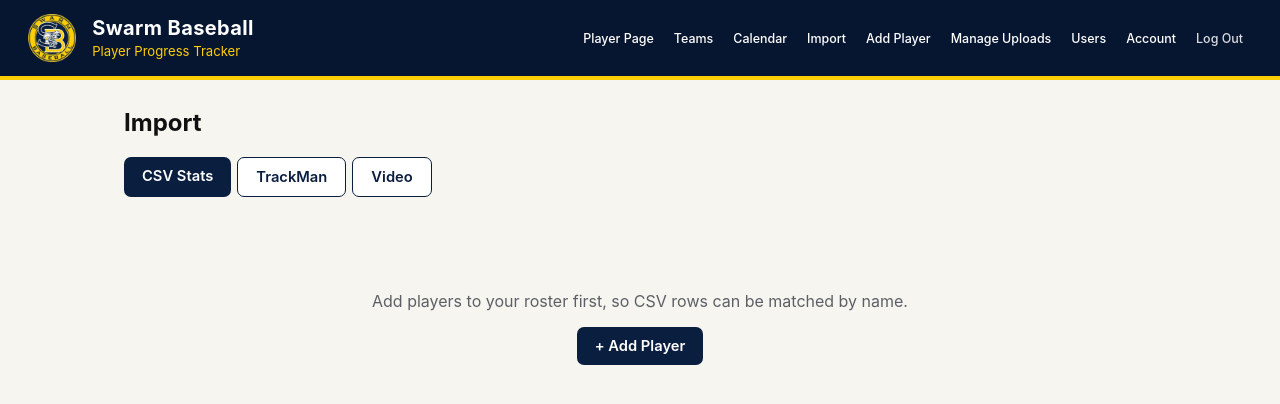
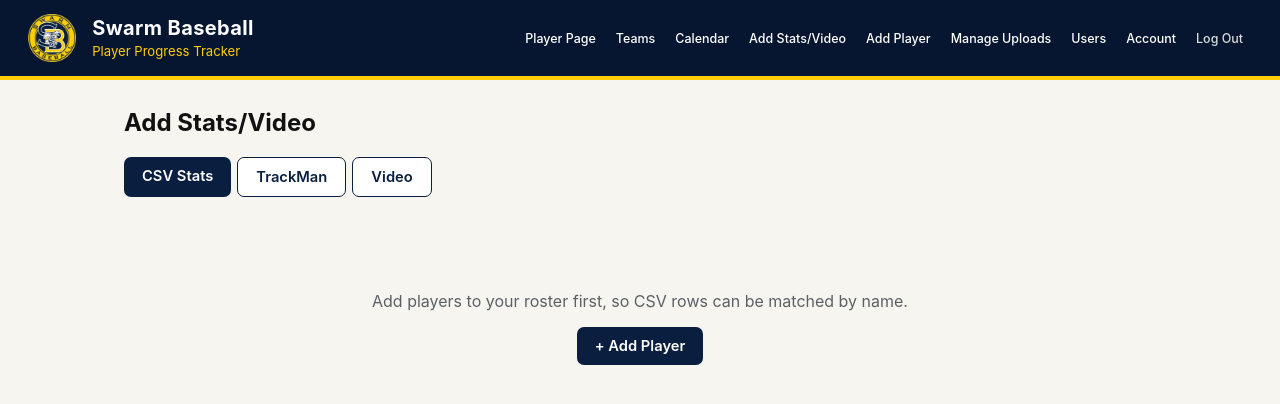
Before and after one commit to rinterdonatos/pitching-tracker-template, a Flask app: page /upload/csv in a window 1280 px wide. Shown: the top 404 px of the page. Run offline with Flask 3, Linux system fonts and the light colour scheme; the visitor is signed in with stand-in values (Sample User, id 1); data that the repository does not hold is empty.

Commit message:
Changed terminology

```diff
--- a/templates/base.html
+++ b/templates/base.html
@@ -18,7 +18,7 @@
       <a href="{{ url_for('index') }}">Player Page</a>
       <a href="{{ url_for('teams_page') }}">Teams</a>
       <a href="{{ url_for('lesson_calendar') }}">Calendar</a>
-      <a href="{{ url_for('upload_csv') }}">Import</a>
+      <a href="{{ url_for('upload_csv') }}">Add Stats/Video</a>
       <a href="{{ url_for('add_player') }}">Add Player</a>
       <a href="{{ url_for('manage_uploads') }}">Manage Uploads</a>
       {% if session.get('is_admin') %}<a href="{{ url_for('users_page') }}">Users</a>{% endif %}
--- a/templates/upload_csv.html
+++ b/templates/upload_csv.html
@@ -1,7 +1,7 @@
 {% extends "base.html" %}
 {% block title %}Import Stats - Swarm Baseball{% endblock %}
 {% block content %}
-  <div class="page-title"><h2>Import</h2></div>
+  <div class="page-title"><h2>Add Stats/Video</h2></div>
   {% with active = 'csv' %}{% include "_import_tabs.html" %}{% endwith %}
 
   {% if not players %}
--- a/templates/upload_trackman.html
+++ b/templates/upload_trackman.html
@@ -1,7 +1,7 @@
 {% extends "base.html" %}
 {% block title %}Import TrackMan - Swarm Baseball{% endblock %}
 {% block content %}
-  <div class="page-title"><h2>Import</h2></div>
+  <div class="page-title"><h2>Add Stats/Video</h2></div>
   {% with active = 'trackman' %}{% include "_import_tabs.html" %}{% endwith %}
 
   {% if not players %}
--- a/templates/upload_video.html
+++ b/templates/upload_video.html
@@ -1,7 +1,7 @@
 {% extends "base.html" %}
 {% block title %}Add Video - Swarm Baseball{% endblock %}
 {% block content %}
-  <div class="page-title"><h2>Import</h2></div>
+  <div class="page-title"><h2>Add Stats/Video</h2></div>
   {% with active = 'video' %}{% include "_import_tabs.html" %}{% endwith %}
 
   {% if not players %}
```
